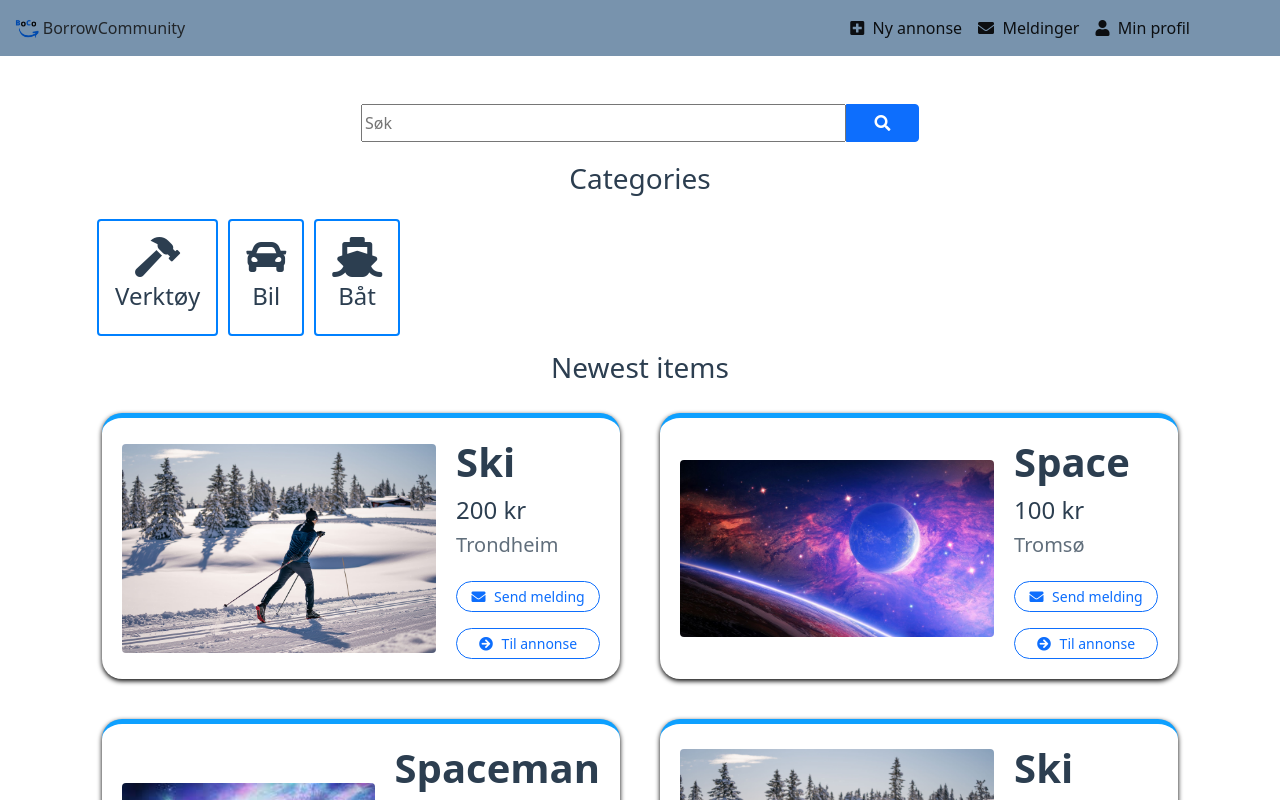
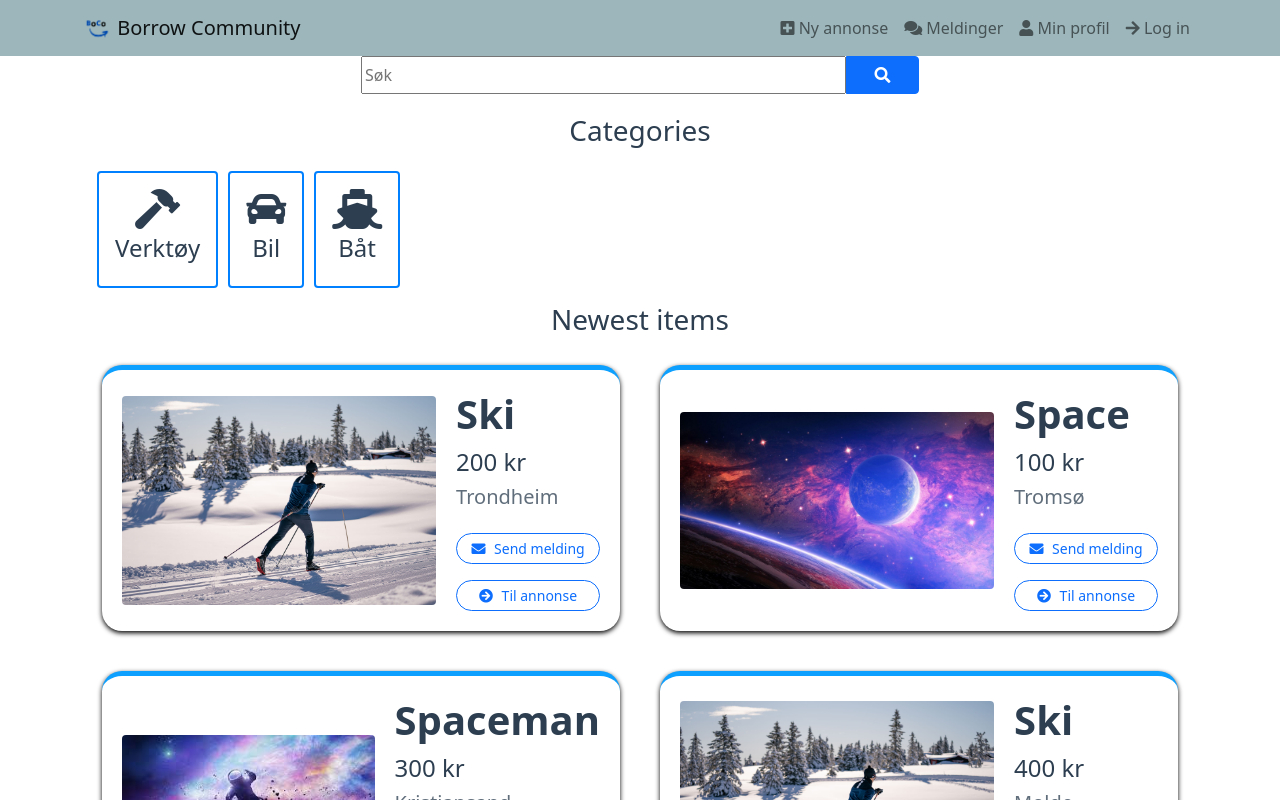
Before and after one commit to thadshap/Boco-project-frontend, a Vue app: page / in a window 1280 px wide. Shown: the top 800 px of the page. Built offline with nearby package versions, Linux system fonts and the light colour scheme; no server answers; what vue3-openlayers would draw is missing.

Commit message:
Fixed navbar

```diff
--- a/src/components/HeaderComponent.vue
+++ b/src/components/HeaderComponent.vue
@@ -1,131 +1,68 @@
 <template>
-  <div class="mb-5">
-    <nav class="navbar navbar-light navbar-expand-md navbarStyle">
-      <div class="container">
-        <a class="navbar-brand d-flex align-items-center navbarBrandStyle" href="#">
+  <div class="navbar-bg">
+    <div class="container">
+      <nav class="navbar navbar-expand-lg navbar-light justify-content-between">
 
-          <router-link to="/" class="bs-icon-sm bs-icon-rounded bs-icon-primary d-flex justify-content-center align-items-center me-2 bs-icon text-decoration-none">
-            <img class="img-fluid" src="@/assets/img/BoCo.png" alt="BorrowCommunity-logo">
-            <span class="text-dark">BorrowCommunity</span>
-          </router-link>
+        <router-link to="/" class="navbar-brand">
+          <img src="../assets/img/BoCo.png" width="30" height="30" class="d-inline-block align-top">
+          Borrow Community
+        </router-link>
 
-        </a>
-      <button data-bs-toggle="collapse" class="navbar-toggler" data-bs-target="#navcol-2">
-        <span class="visually-hidden">Toggle navigation</span>
-        <span class="navbar-toggler-icon"></span>
-      </button>
-        <div class="collapse navbar-collapse" id="navcol-2">
-          <ul class="navbar-nav ms-auto">
-            <li class="nav-item" v-if="this.$store.getters.loggedIn">
+        <button class="navbar-toggler border-0" type="button" data-toggle="collapse" data-target="#navbarToggler" aria-controls="navbarToggler" aria-expanded="false" aria-label="Toggle navigation" @click="expandNavbar">
+          <span class="navbar-toggler-icon"></span>
+        </button>
 
-              <router-link to="/new_ad" class="nav-link active text-end">
+        <div class="collapse navbar-collapse justify-content-end" id="navbarToggler">
+          <ul class="navbar-nav mr-auto mt-2 mt-lg-0">
+            <li class="nav-item">
+              <router-link to="/new_ad" class="nav-link">
                 <i class="fa fa-plus-square"></i>
-                &nbsp;Ny annonse
+                Ny annonse
               </router-link>
-
             </li>
-            <li class="nav-item" v-if="this.$store.getters.loggedIn">
-
-              <router-link to="/" class="nav-link active text-end">
-                <i class="fa fa-envelope"></i>
-                &nbsp;Meldinger
+            <li class="nav-item">
+              <router-link to="/" class="nav-link">
+                <i class="fa fa-comments"></i>
+                Meldinger
               </router-link>
-
             </li>
-            <li class="nav-item" v-if="this.$store.getters.loggedIn">
-
-              <router-link to="/my_profile" class="nav-link active text-end">
+            <li class="nav-item">
+              <router-link to="/my_profile" class="nav-link">
                 <i class="fa fa-user"></i>
-                &nbsp;Min profil
+                Min profil
               </router-link>
-
             </li>
-
-            <li class="nav-item" v-if="!this.$store.getters.loggedIn">
-
-              <router-link to="/login" class="nav-link active text-end d-flex flex-row align-items-center">
-                <span>Log in</span>
-                <i class="material-icons">arrow_forward</i>
+            <li class="nav-item">
+              <router-link to="/my_profile" class="nav-link">
+                <i class="fa fa-arrow-right"></i>
+                Log in
               </router-link>
-
             </li>
           </ul>
         </div>
-      </div>
-    </nav>
+      </nav>
+    </div>
   </div>
 </template>
 
 <script>
+import $ from "jquery";
+
   export default {
-    name:"HeaderComponent"
+    name:"HeaderComponent",
+    methods: {
+      expandNavbar() {
+        $("#navbarToggler").toggle("collapse")
+      }
+    }
   }
 </script>
 <style scoped>
-.bs-icon {
-  --bs-icon-size: .75rem;
-  --bs-primary: #0d6efd;
-  --bs-primary-rgb: 13,110,253;
-  display: flex;
-  flex-shrink: 0;
-  justify-content: center;
-  align-items: center;
-  font-size: var(--bs-icon-size);
-  width: calc(var(--bs-icon-size) * 2);
-  height: calc(var(--bs-icon-size) * 2);
-  color: var(--bs-primary);
+.navbar-bg {
+  background-color: #9cb6bb;
 }
 
-.bs-icon-xs {
-  --bs-icon-size: 1rem;
-  width: calc(var(--bs-icon-size) * 1.5);
-  height: calc(var(--bs-icon-size) * 1.5);
-}
-
-.bs-icon-sm {
-  --bs-icon-size: 1rem;
-}
-
-.bs-icon-md {
-  --bs-icon-size: 1.5rem;
-}
-
-.bs-icon-lg {
-  --bs-icon-size: 2rem;
-}
-
-.bs-icon-xl {
-  --bs-icon-size: 2.5rem;
-}
-
-.bs-icon.bs-icon-primary {
-}
-
-.bs-icon.bs-icon-primary-light {
-  color: var(--bs-primary);
-  background: rgba(var(--bs-primary-rgb), .2);
-}
-
-.bs-icon.bs-icon-semi-white {
-  color: var(--bs-primary);
-  background: rgba(255, 255, 255, .5);
-}
-
-.bs-icon.bs-icon-rounded {
-  border-radius: .5rem;
-}
-
-.bs-icon.bs-icon-circle {
-  border-radius: 50%;
-}
-
-.navbarStyle {
-  padding: 1vh 1vw;
-  background: rgb(120, 147, 173);
-}
-
-.navbarBrandStyle {
-  padding: 0;
-  height: auto;
+#navbarToggler {
+  text-align: right;
 }
 </style>
```
